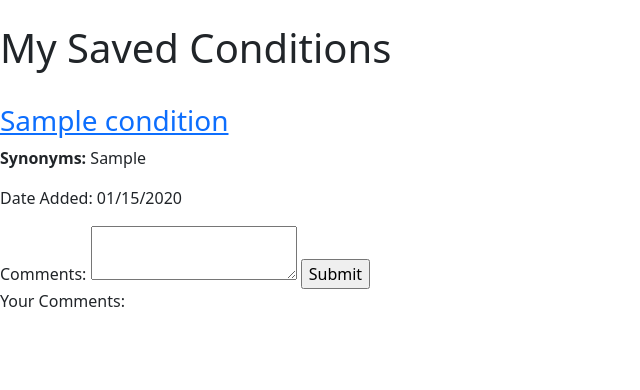
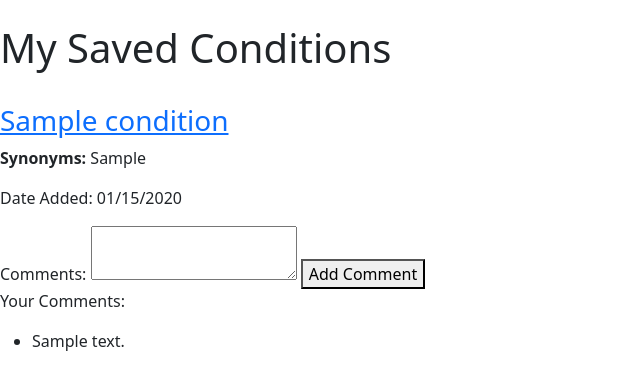
Before and after one commit to BWuthrich06/My_Health_Project, a Flask app: page /profile/saved in a window 1280 px wide. Shown: the part 56-446 px from the top of the page, without its empty margins (0-640 px from the left). Run offline with Flask 2, Linux system fonts and the light colour scheme; the visitor is signed in with stand-in values (Sample User, id 1); tables that the repository leaves empty hold one stand-in row (values such as "Sample post").

Commit message:
Comments working

```diff
--- a/crud.py
+++ b/crud.py
@@ -102,3 +102,11 @@ def create_user_condition(condition_id, user_id):
     )
 
     return new_user_condition
+
+
+def create_comment(favorite_id, formInput):
+
+    user_condition = User_condition.query.get(favorite_id)
+
+    user_condition.comments = formInput
+    print(user_condition.comments)
--- a/seed_database.py
+++ b/seed_database.py
@@ -41,7 +41,7 @@ for condition in condition_data:
 
 
     if list_all_synonyms:
-        all_synonyms = crud.get_space_between_synonyms(list_all_synonyms)
+        all_synonyms = ', '.join(list_all_synonyms)
     else:
         all_synonyms = None     #if no synonyms exist
 
--- a/server.py
+++ b/server.py
@@ -151,6 +151,7 @@ def get_saved_conditions():
     user_id = user.user_id
 
 
+
     list_user_conditions = crud.get_all_conditions_by_user_id(user_id)
     set_user_conditions = set(list_user_conditions)
     all_user_conditions = list(set_user_conditions)
@@ -163,9 +164,14 @@ def get_saved_conditions():
 def add_comments():
     """Adds users comments to own condition."""
 
+    favorite_id = request.json.get('favorite_id')
+    formInput = request.json.get('comment')
 
+    comment = crud.create_comment(favorite_id, formInput)
+    print(comment)
+    db.session.commit()
 
-    return render_template('saved_conditions.html', comment=comment)
+    return {"message": "Comment has been successfully added."}
 
 
 
--- a/static/comments.js
+++ b/static/comments.js
@@ -8,24 +8,34 @@ for (const commentButton of commentButtons) {
 function addComments(evt) {
     evt.preventDefault();
 
-    let formInput = document.querySelector('#comments-box');
+    console.log(evt.target.id);
+    const parent = evt.target.parentElement
 
-    formInput = formInput.value;
 
-    // const comments = {
-    //     comment : evt.target.id
-    // }
+    let formInput = parent.querySelector('#comments-box');
+        formInput = formInput.value;
+        console.log(formInput);
+
+    const comments = {
+        favorite_id : evt.target.id,
+        comment : formInput,
+    }
+
 
     fetch('/addcomments', {
         method: "POST",
-        body: JSON.stringify(formInput),
+        body: JSON.stringify(comments),
         headers: {
             'Content-Type': 'application/json',
         }
     })
         .then((response) => response.json())
         .then((responseJSON) => {
-            responseJSON.insertAdjacentHTML('beforeend', '<li>Comment goes here</li>')
-        })
+            console.log(responseJSON)
+            const userComment = parent.querySelector('#user_comments')
+            console.log(userComment)
+            console.log(parent)
+            userComment.insertAdjacentHTML('beforeend',`<li>${formInput}</li>`)
+        });
 
 }
--- a/templates/saved_conditions.html
+++ b/templates/saved_conditions.html
@@ -12,13 +12,13 @@
   <form>
     <label>Comments:</label>
     <textarea name="comments-box" id="comments-box"></textarea>
-    <input class="comments-submit" type="submit">
-  </form>
+    <button class="comments-submit" id= "{{ user_condition.favorite_id }}">Add Comment</button>
+
   <p>Your Comments:</p>
     <ul id="user_comments">
-
+       <li>{{ user_condition.comments }}</li>
     </ul>
-
+  </form>
   <br><br>
 
 {% endfor %}
@@ -26,5 +26,5 @@
 
 
 
-
+<script src="/static/comments.js"></script>
 {% endblock %}
```
